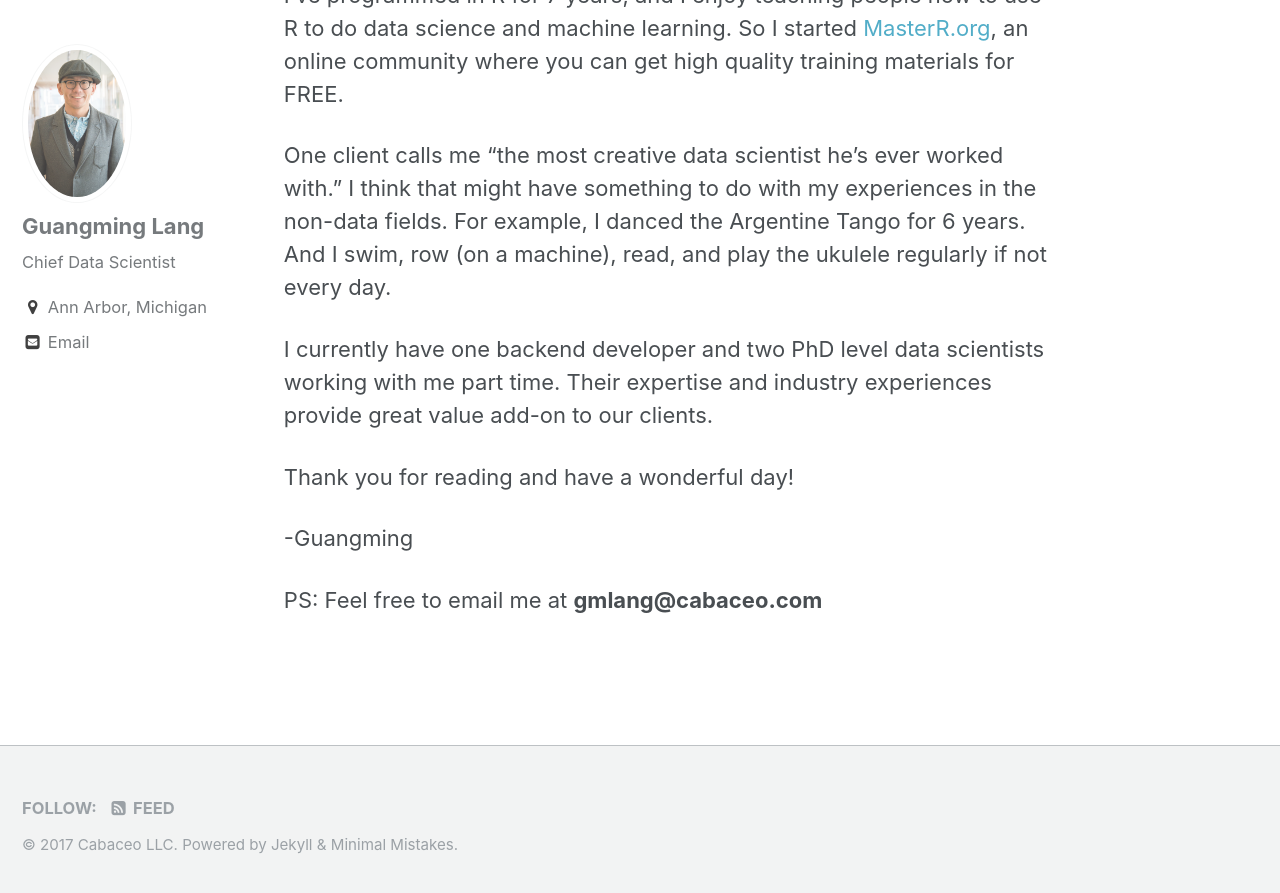
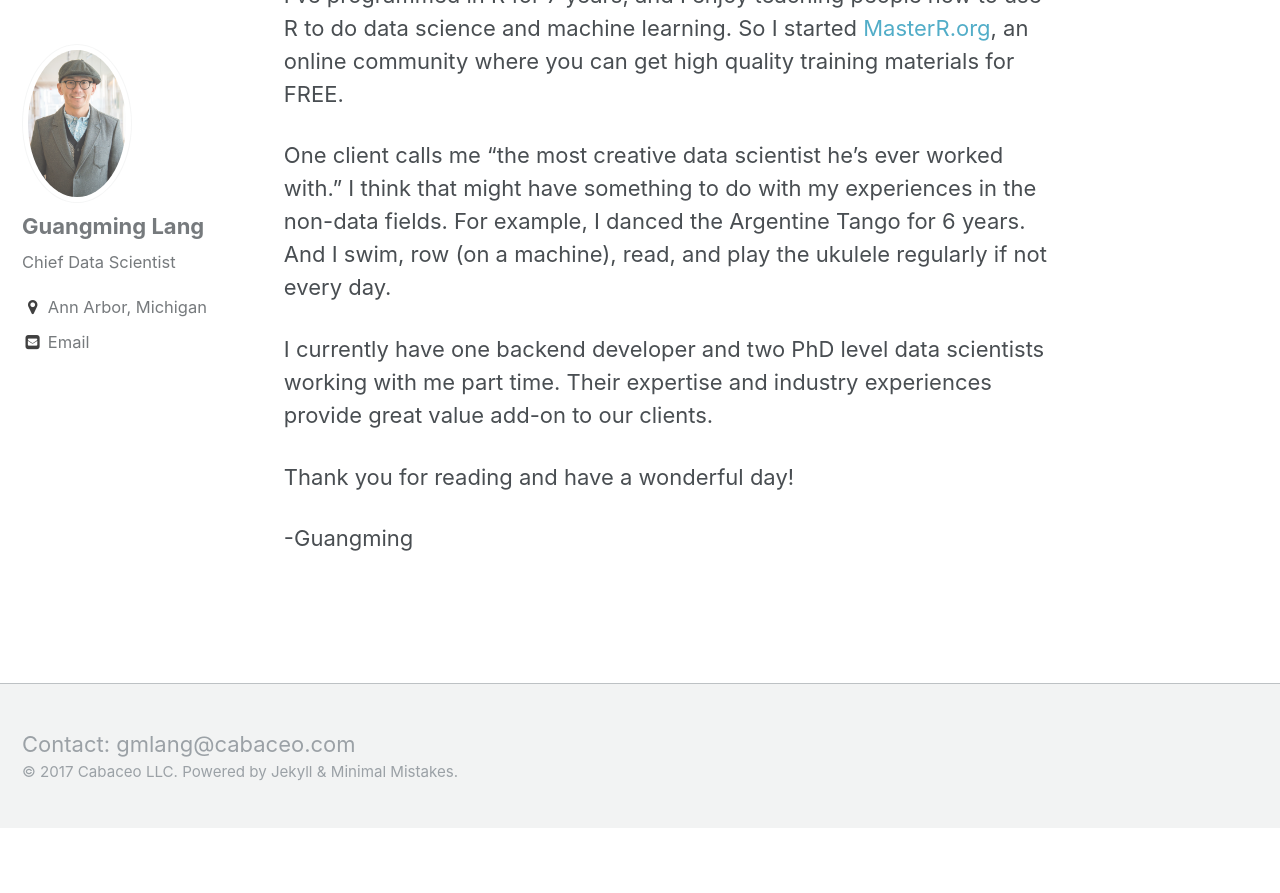
Before and after one commit to cabaceo/cabaceo.github.io, a Jekyll site: the page built from _pages/about.md, in a window 1280 px wide and 900 px high, scrolled down 703 px. Shown: the top 893 px of the window. Built offline with Jekyll 4.4.1, drawn with Linux system fonts in a browser that asks for light colours; after the commit the page ends 1531 px from its top, so only the background shows below that.

Commit message:
update footer

```diff
--- a/_includes/footer.html
+++ b/_includes/footer.html
@@ -1,3 +1,4 @@
+<!--
 <div class="page__footer-follow">
   <ul class="social-icons">
     {% if site.data.ui-text[site.locale].follow_label %}
--- a/_pages/about.md
+++ b/_pages/about.md
@@ -19,5 +19,3 @@ I currently have one backend developer and two PhD level data scientists working
 Thank you for reading and have a wonderful day!
 
 -Guangming
-
-PS: Feel free to email me at **gmlang@cabaceo.com**
```
Also changed, not shown: other parts of _includes/footer.html (+2 -0 lines), 7 other files.
